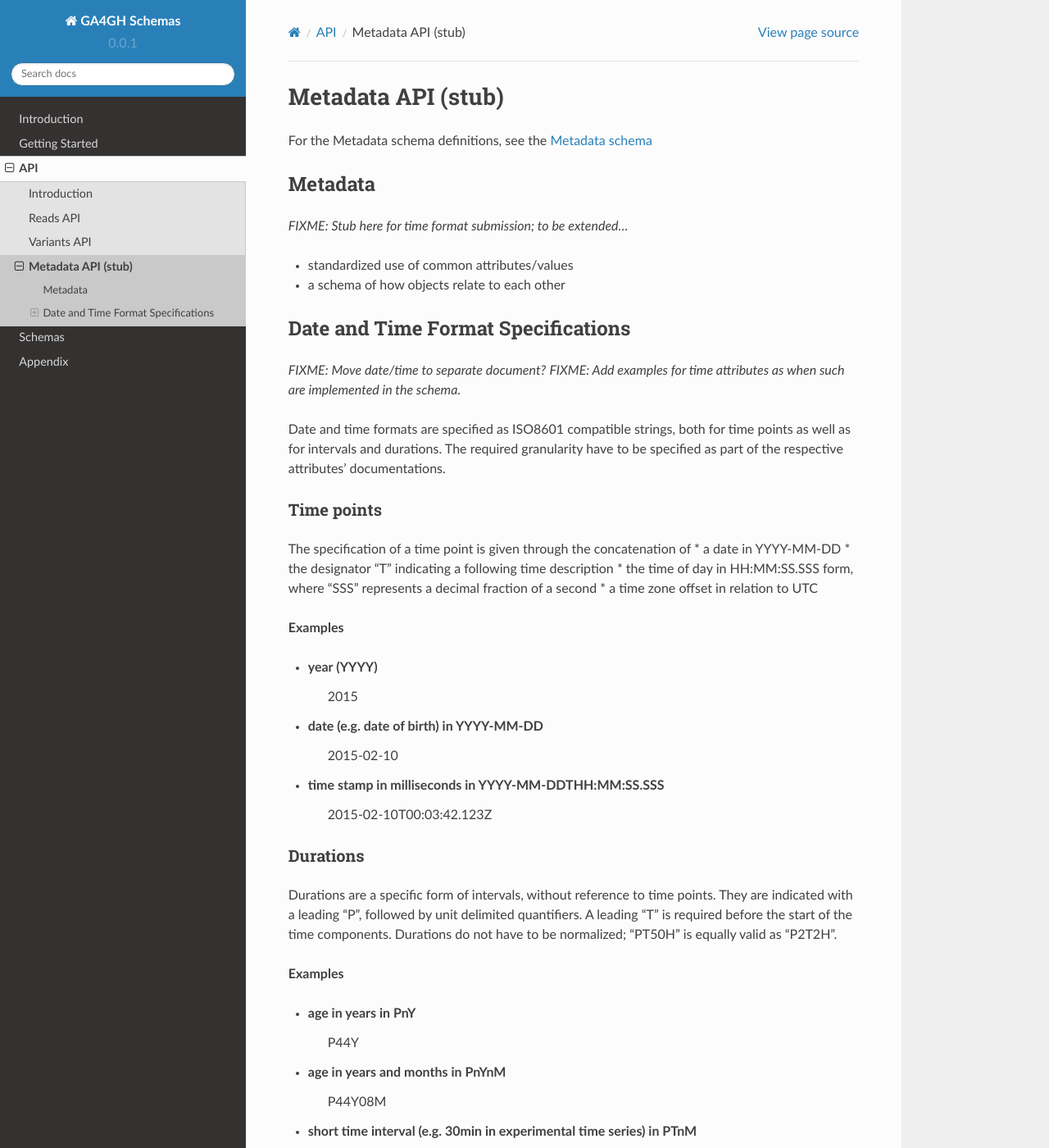
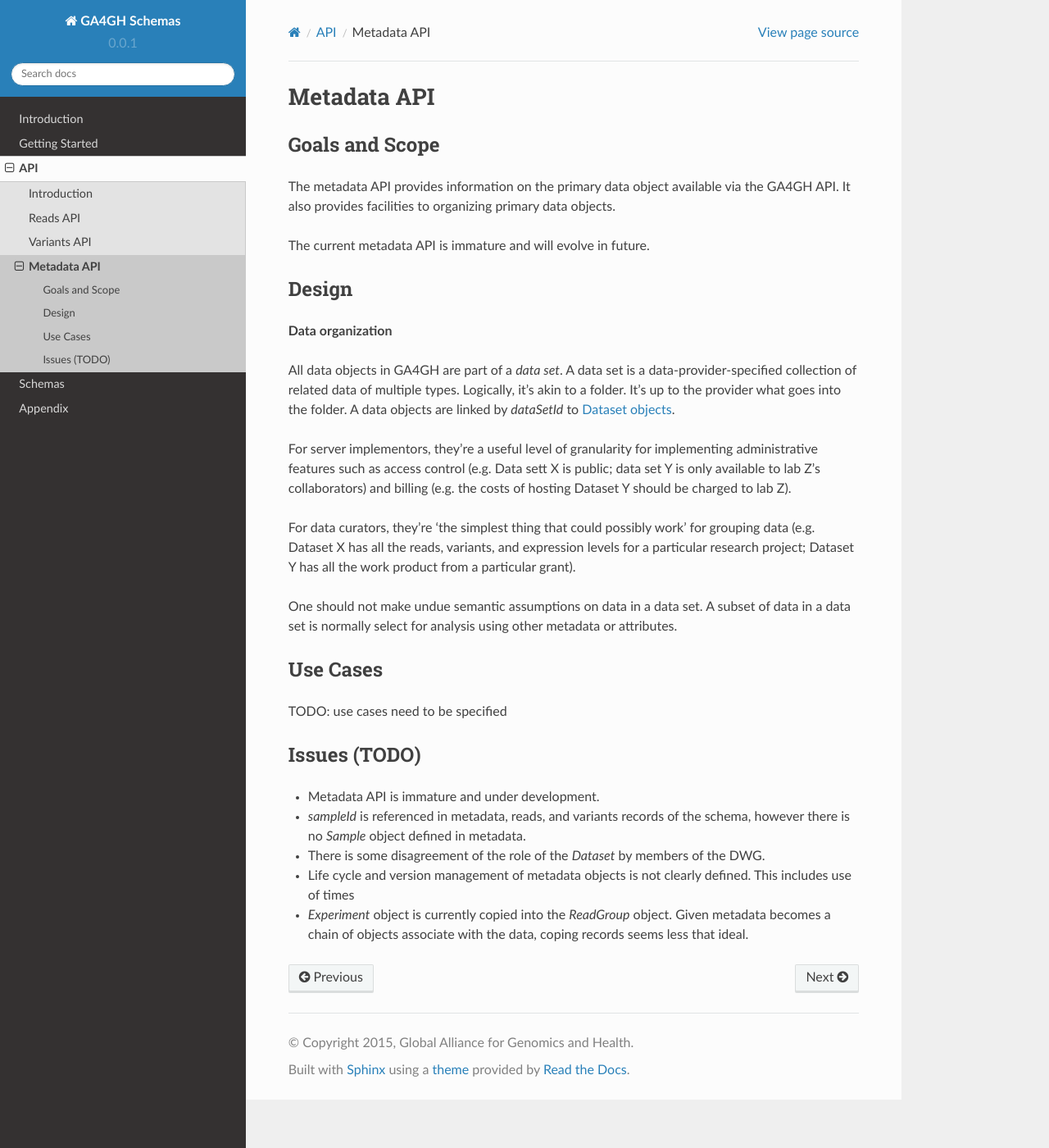
Before and after one commit to ga4gh/ga4gh-schemas, a Sphinx documentation site: the page built from doc/source/api/metadata.rst, in a window 1280 px wide and 1400 px high. Shown: the whole window at 82% size. Built offline with Sphinx 7.4.7 and the Read the Docs theme 2.0.0, drawn with Linux system fonts in a browser that asks for light colours; pages that are not in the unit, such as notebooks, are missing from menus; some of the changed text lies outside the part shown.

Commit message:
first pass at metadata documentation

```diff
--- a/doc/source/api/metadata.rst
+++ b/doc/source/api/metadata.rst
@@ -1,95 +1,61 @@
 .. _metadata:
 
-***************************
-Metadata API (stub)
-***************************
+************
+Metadata API
+************
 
-For the Metadata schema definitions, see the `Metadata schema <schemas/metadata.html>`_
+---------------
+Goals and Scope
+---------------
 
-------------------
-Metadata
-------------------
+The metadata API provides information on the primary data object available via
+the GA4GH API.  It also provides facilities to organizing primary data
+objects.
 
-`FIXME: Stub here for time format submission; to be extended...`
+The current metadata API is immature and will evolve in future.
 
-* standardized use of common attributes/values
-* a schema of how objects relate to each other
+------
+Design
+------
 
 
------------------------------------
-Date and Time Format Specifications
------------------------------------
+**Data organization**
 
-`FIXME: Move date/time to separate document?`
-`FIXME: Add examples for time attributes as when such are implemented
-in the schema.`
+All data objects in GA4GH are part of a *data set*. A data set is a
+data-provider-specified collection of related data of multiple types.
+Logically, it's akin to a folder. It's up to the provider what goes into the
+folder.  A data objects are linked by `dataSetId` to `Dataset objects
+<../schemas/metadata.html#avro.Dataset>`_.
 
-Date and time formats are specified as ISO8601 compatible strings, both for
-time points as well as for intervals and durations.
-The required granularity have to be specified as part of the respective
-attributes' documentations.
+For server implementors, they're a useful level of granularity for
+implementing administrative features such as access control (e.g. Data sett X
+is public; data set Y is only available to lab Z's collaborators) and billing
+(e.g. the costs of hosting Dataset Y should be charged to lab Z).
 
+For data curators, they're 'the simplest thing that could possibly work' for
+grouping data (e.g. Dataset X has all the reads, variants, and expression
+levels for a particular research project; Dataset Y has all the work product
+from a particular grant).
 
-===========
-Time points
-===========
+One should not make undue semantic assumptions on data in a data set.  A
+subset of data in a data set is normally select for analysis using other
+metadata or attributes.
 
-The specification of a time point is given through the concatenation of
-* a date in YYYY-MM-DD
-* the designator "T" indicating a following time description
-* the time of day in HH:MM:SS.SSS form, where "SSS" represents a decimal
-fraction of a second
-* a time zone offset in relation to UTC
+---------
+Use Cases
+---------
 
-**Examples**
+TODO: use cases need to be specified
 
-* year (YYYY)
-    2015
-
-* date (e.g. date of birth) in YYYY-MM-DD
-    2015-02-10
-
-* time stamp in milliseconds in YYYY-MM-DDTHH:MM:SS.SSS
-    2015-02-10T00:03:42.123Z
-
-
-===========
-Durations
-===========
-
-Durations are a specific form of intervals, without reference to time points.
-They are indicated with a leading "P", followed by unit delimited
-quantifiers. A leading "T" is required before the start of the time components.
-Durations do not have to be normalized; "PT50H" is equally valid as "P2T2H".
-
-**Examples**
-
-* age in years in PnY
-    P44Y
-
-* age in years and months in PnYnM
-    P44Y08M
-
-* short time interval (e.g. 30min in experimental time series) in PTnM
-    PT30M
-
-
-==============
-Time intervals
-==============
-
-Time intervals consist of a combination of two time designators. These can be
-either two time points for start and end, or one time point and a leading
-(time point indicates end) or trailing (time point indicates start) duration.
-The time elements are separated by a forward slash "/".
-
-**Examples**
-
-* age with date of birth in YYYY-MM-DD/PnYnMnD
-    1967-11-21/P40Y10M05D
-
-* anchored 3 month interval, e.g. a therapy cycle in YYYY-MM-DD/YYYY-MM-DD
-    2015-04-18/2015-07-17
-
-* experimental intervention of 30min in YYYY-MM-DDTHH:MM/YYYY-MM-DDTHH:MM
-    2014-12-31T23H45M/2015-01-01T00H15M
+-------------
+Issues (TODO)
+-------------
+- Metadata API is immature and under development.
+- `sampleId` is referenced in metadata, reads, and variants records of the
+  schema, however there is no `Sample` object defined in metadata.
+- There is some disagreement of the role of the `Dataset` by members of the DWG.
+- Life cycle and version management of metadata objects is not clearly defined.
+  This includes use of times
+- `Experiment` object is currently copied into the `ReadGroup` object.  Given
+  metadata becomes a chain of objects associate with the data, coping records
+  seems less that ideal.
```
Also changed, not shown: 1 other file.
